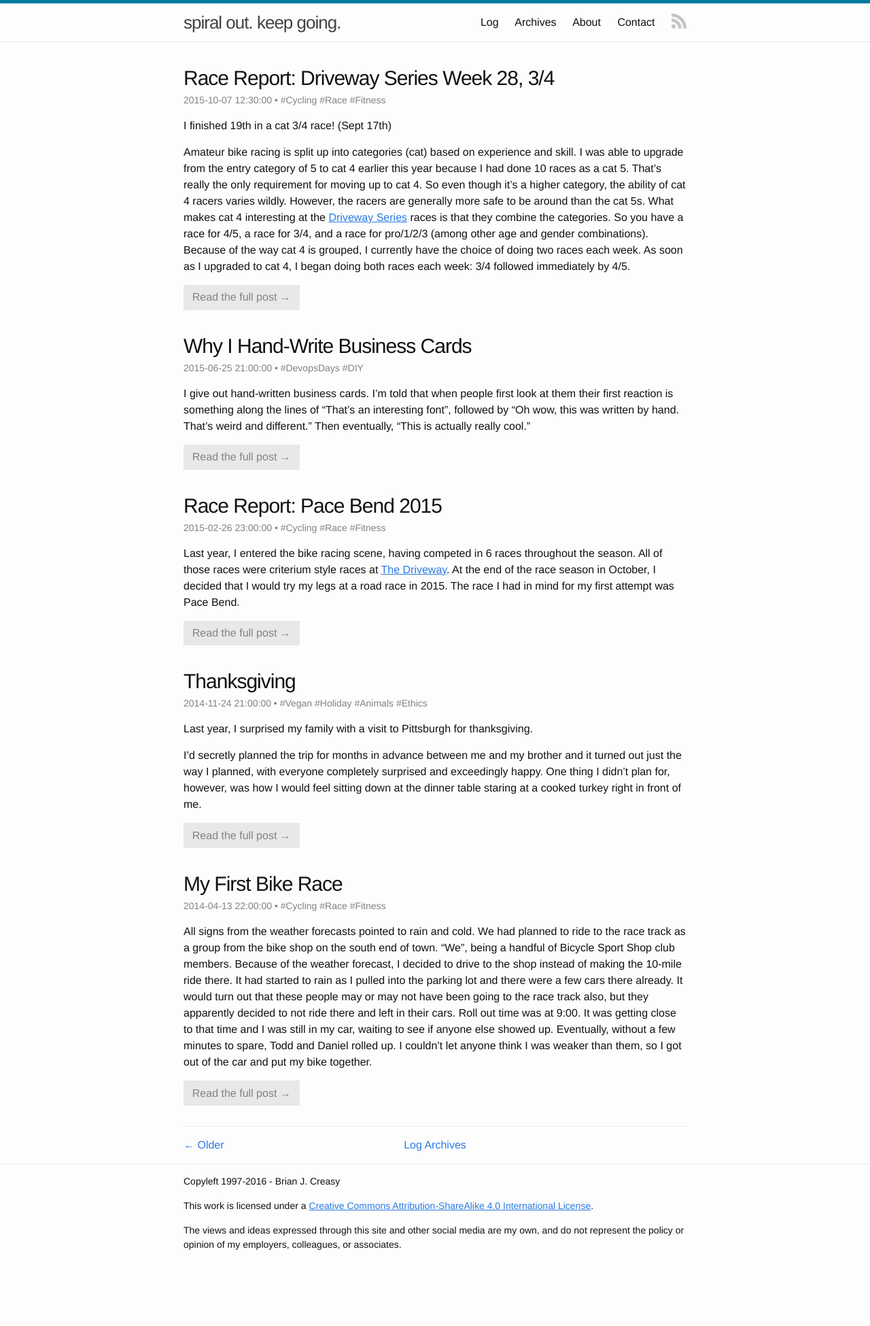
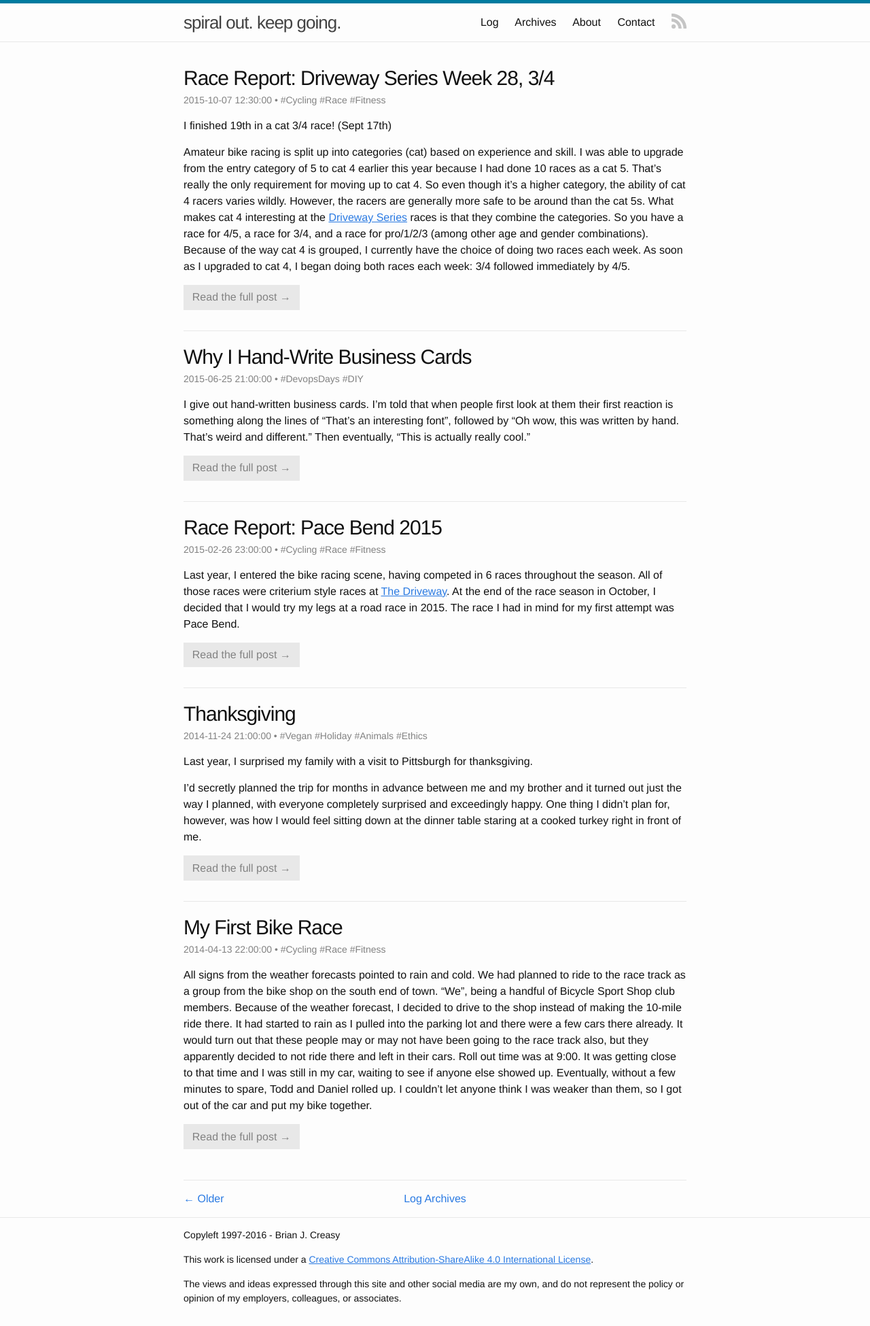
Before and after one commit to bcreasy/bcreasy.github.io, a Jekyll site: the page built from index.html, in a window 1280 px wide. Shown: the whole page at 68% size. Built offline with Jekyll 4.4.1, drawn with Linux system fonts in a browser that asks for light colours; the list of posts is cut into pages by our own code; before the commit the page ends 1871 px from its top, so only the background shows below that.

Commit message:
add separator between posts in pagination

```diff
--- a/_sass/_layout.scss
+++ b/_sass/_layout.scss
@@ -137,7 +137,11 @@
     list-style: none;
 
     > li {
-        margin-bottom: $spacing-unit;
+        margin-bottom: $spacing-unit/2;
+        padding-bottom: $spacing-unit/2;
+        &:not(:last-child) {
+            border-bottom: 1px solid $grey-color-light;
+        }
     }
 
     h2 {
```
